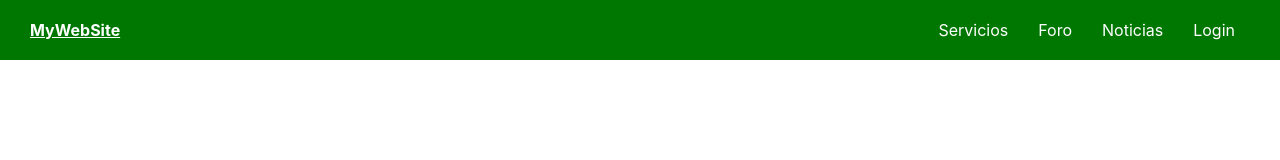
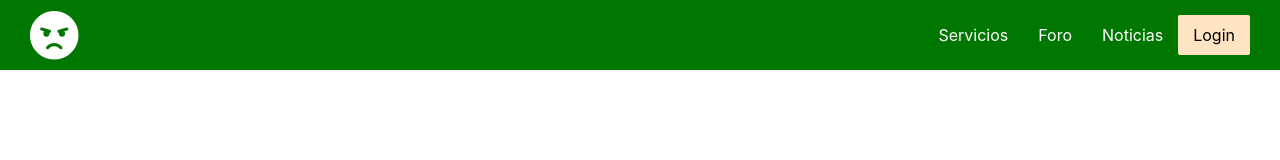
Before and after one commit to ClaraRazzetto/LCD2, a plain HTML site: page Practica/U3Practica2/index.html in a window 1280 px wide. Drawn offline with Linux system fonts and the light colour scheme.

Commit message:
U3Practica2-parte4

```diff
--- a/Practica/U3Practica2/index.css
+++ b/Practica/U3Practica2/index.css
@@ -48,8 +48,31 @@ nav {
 
 .nav-item:hover {
     background-color: chartreuse;
+    border-radius: 2%;
 }
 
 .nav-item:hover a {
     color: blue;
 }
+
+/* Cambio el estilo del Login */
+.nav-item.nav-item-login {
+    background-color: bisque;
+    border-radius: 2px;
+}
+
+.nav-item.nav-item-login a{
+    color: black;
+}
+
+.nav-item.nav-item-login:hover{
+    background-color: chartreuse;
+}
+
+.nav-item.nav-item-login a:hover{
+    color: blue;
+}
+
+.fas.fa-angry{
+    font-size: 50px;
+}
--- a/Practica/U3Practica2/index.html
+++ b/Practica/U3Practica2/index.html
@@ -6,13 +6,14 @@
     <meta http-equiv="X-UA-Compatible" content="IE=edge">
     <meta name="viewport" content="width=device-width, initial-scale=1.0">
     <title>Document</title>
+    <link rel="stylesheet" href="https://use.fontawesome.com/releases/v5.8.1/css/all.css" integrity="sha384-50oBUHEmvpQ+1lW4y57PTFmhCaXp0ML5d60M1M7uH2+nqUivzIebhndOJK28anvf" crossorigin="anonymous">
     <link rel="stylesheet" href="index.css">
 </head>
 
 <body>
     <nav class="navbar">
         <a href="#" class="logo">
-            MyWebSite
+            <i class="fas fa-angry"></i>
         </a>
         <ul class="nav-links">
             <li class="nav-item"><a href="#">Servicios</a></li>
```
